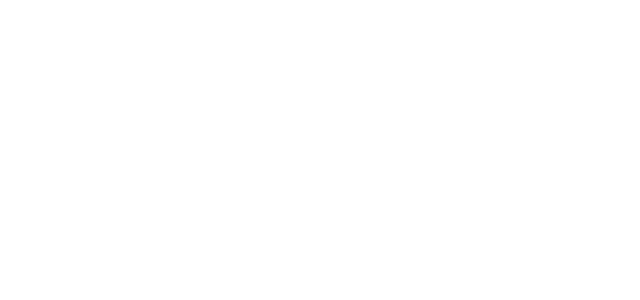
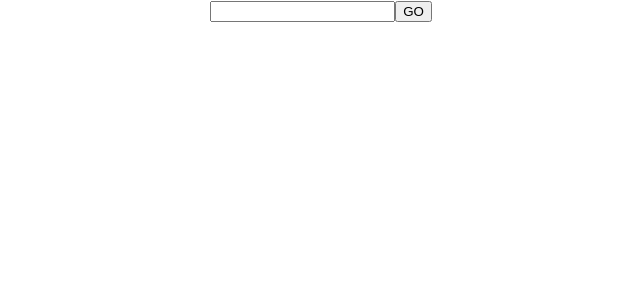
Before and after one commit to knightmate/TodoList, a React (Create React App) app: page / in a window 1280 px wide. Shown: the top 300 px of the page, without its empty margins (319-959 px from the left). Built offline with nearby package versions, Linux system fonts and the light colour scheme.

Commit message:
inputfield implemented

```diff
--- a/src/App.tsx
+++ b/src/App.tsx
@@ -1,10 +1,19 @@
 import React from 'react';
 import logo from './logo.svg';
 import './App.css';
+import InputField from './Component/InputField/InputField';
 
 function App() {
   return (
     <div className="App">
+
+       <InputField onSearch={(event:React.FormEvent,inputText:string)=>{
+        event.preventDefault();
+
+         console.log("text",inputText);
+
+
+       }}></InputField>
 
     </div>
   );
--- /dev/null
+++ b/src/Component/InputField/InputField.tsx
@@ -0,0 +1,25 @@
+import React from 'react';
+
+interface Props{
+    onSearch:(event:React.FormEvent,input:string)=>void;
+}
+const InputField=({onSearch}:Props) => {
+    const [inputText,setInputText]=React.useState<string>("");
+    return (
+      <form onSubmit={(event:React.FormEvent)=>{
+          setInputText("");
+          onSearch(event,inputText);
+      }}>
+        <input
+        value={inputText}
+        onChange={(event)=>{
+         const text=  event.target.value;
+          setInputText(text);
+        }}
+        type="text"></input>
+       <button  type="submit">GO</button>
+      </form>
+    );
+};
+
+export default InputField;
```
